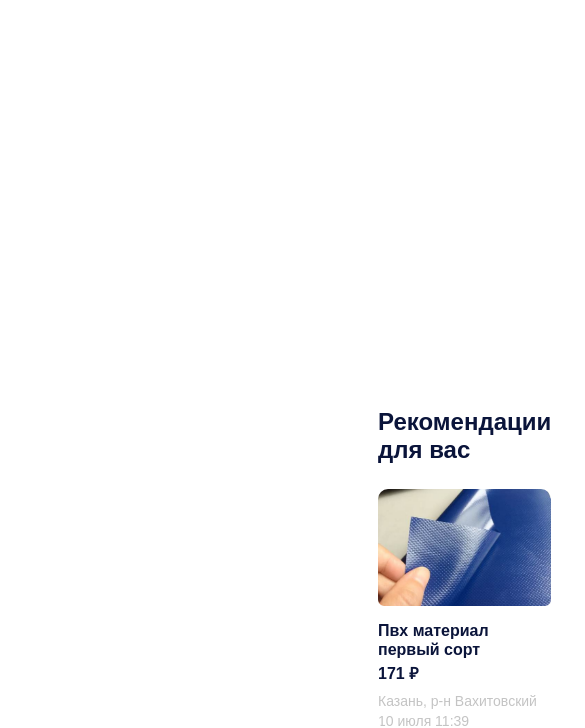
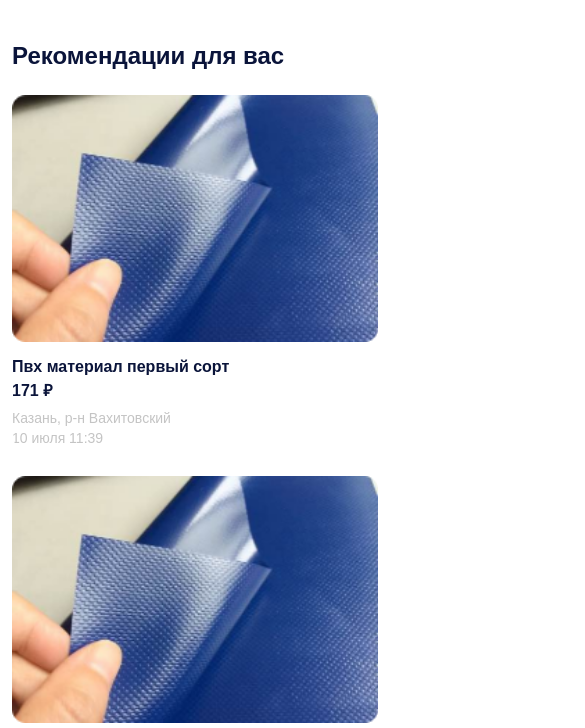
Before and after one commit to paliiri/Abito, a plain HTML site: page index.html in a window 390 px wide. Shown: the part 144-872 px from the top of the page, 585 px wide, since content can reach past the window. Drawn offline with Linux system fonts and the light colour scheme.

Commit message:
Update style.css

```diff
--- a/style.css
+++ b/style.css
@@ -330,7 +330,7 @@ a {
   }
 
   .content-main {
-    padding: 100%;
+    width: 100%;
   }
 
   .content-side {
```
